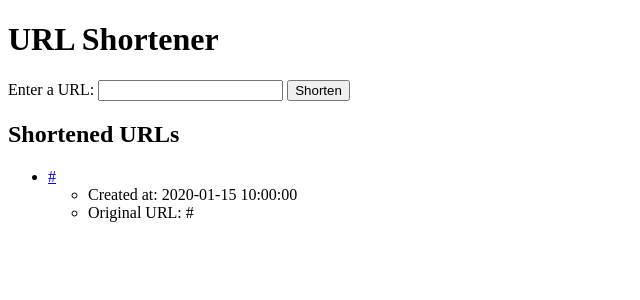
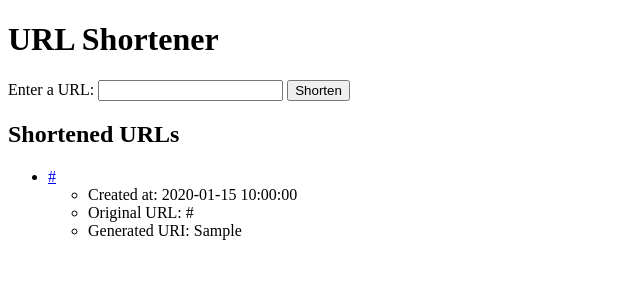
Before and after one commit to huyixin1/assignment1-410, a Flask app: template templates/index.html in a window 1280 px wide. Shown: the top 300 px of the page, without its empty margins (0-640 px from the left). Run offline with Flask 3, Linux system fonts and the light colour scheme; the template is opened without the code that fills it: most values are stand-ins (such as "Sample title", 1, 10 or a date in 2020).

Commit message:
added generated URI

```diff
--- a/app.py
+++ b/app.py
@@ -56,8 +56,13 @@ class URLShortenerApp:
         Returns:
             response (json): A JSON response containing a dictionary of all URLs.
         """
-        short_urls = [
-            {"id": key, "url": f"{BASE_URL}/{key}", "created_at": self.url_data[key]["created_at"], "original_url": self.url_data[key]["url"]}
+        short_urls = [{
+            "id": key,
+            "url": f"{BASE_URL}/{key}",
+            "created_at": self.url_data[key]["created_at"],
+            "original_url": self.url_data[key]["url"],
+            "generated_uri": key
+            }
             for key in self.url_data
         ]
         short_urls = sorted(short_urls, key=lambda x: x['created_at'], reverse=True)
@@ -155,13 +160,16 @@ class URLShortenerApp:
         ):
             # Return the existing short URL if found
             short_url = f"{BASE_URL}/{existing_id}"
+            generated_uri = existing_id
         else:
             # Create a new short URL if the URL does not exist
             unique_id = self.generate_unique_id()
             self.url_data[unique_id] = {"url": url, "created_at": datetime.now().strftime("%Y-%m-%d %H:%M:%S")}
             short_url = f"{BASE_URL}/{unique_id}"
+            generated_uri = unique_id
 
-        return jsonify({'short_url': short_url}), 201
+        return jsonify({'short_url': short_url, 'generated_uri': generated_uri}), 201
+
 
     def unsupported_delete(self):
         """
--- a/templates/index.html
+++ b/templates/index.html
@@ -23,6 +23,7 @@
             <ul>
                 <li>Created at: {{ short_url.created_at }}</li>
                 <li>Original URL: {{ short_url.original_url }}</li>
+                <li>Generated URI: {{ short_url.generated_uri }}</li>
             </ul>
         </li>
         {% endfor %}
```
